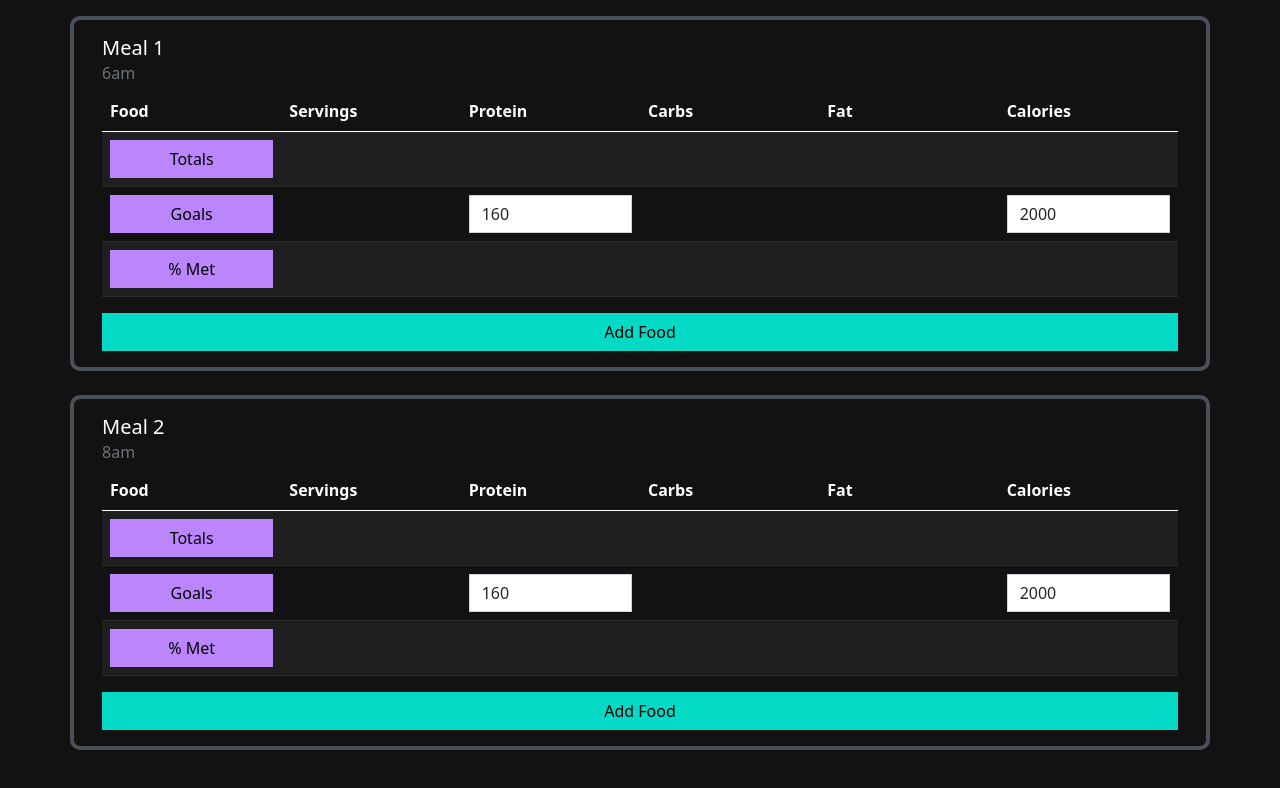
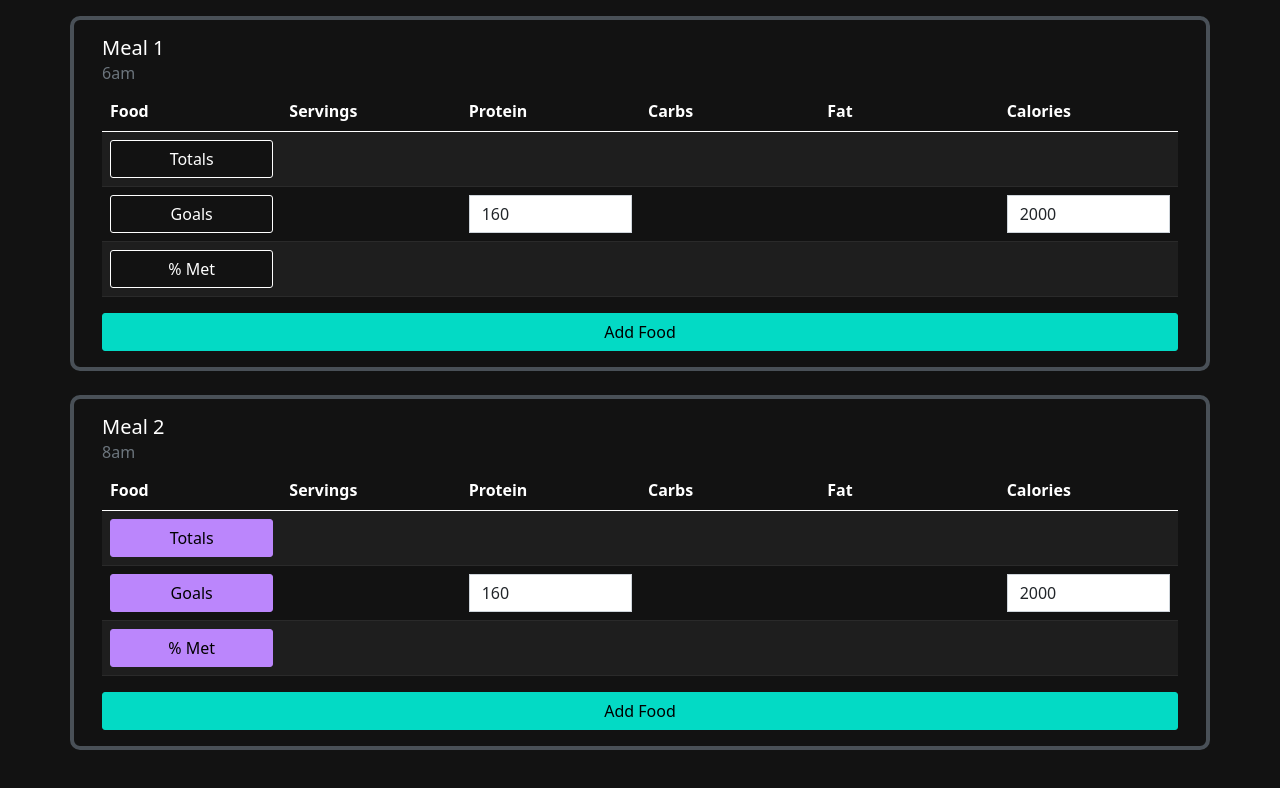
Before and after one commit to JoshuaHolloway/nutrition-app-v2, a website: page index.html in a window 1280 px wide. Drawn offline with nearby package versions, Linux system fonts and the light colour scheme.

Commit message:
styling on buttons (in meal-1 table) for totals, goals, and %-met

```diff
--- a/index.html
+++ b/index.html
@@ -31,7 +31,7 @@
 
                 <tr id="totals-row">
                   <th scope="row">
-                    <button type="button" class="btn btn-primary" data-bs-toggle="modal" data-bs-target="#modal-day0-goals">
+                    <button type="button" class="btn  button-dark" data-bs-toggle="modal" data-bs-target="#modal-day0-totals">
                       Totals
                     </button>
                   </th>
@@ -44,7 +44,7 @@
 
                 <tr id="goals-row">
                   <th scope="row">
-                    <button type="button" class="btn btn-primary" data-bs-toggle="modal" data-bs-target="#modal-day0-goals">
+                    <button type="button" class="btn  button-dark" data-bs-toggle="modal" data-bs-target="#modal-day0-goals">
                       Goals
                     </button>
                   </th>
@@ -61,7 +61,7 @@
 
                 <tr id="goals-row">
                   <th scope="row">
-                    <button type="button" class="btn btn-primary" data-bs-toggle="modal" data-bs-target="#modal-day0-goals">
+                    <button type="button" class="btn  button-dark" data-bs-toggle="modal" data-bs-target="#modal-day0-percent-met">
                       % Met
                     </button>
                   </th>
@@ -76,7 +76,7 @@
             </table>
 
             <!-- Add Food Button -->
-            <button id="add-food-button" type="button" class="btn btn-secondary">
+            <button id="add-food-button-table-0" type="button" class="btn btn-secondary">
               Add Food
             </button>
 
--- a/js/grid-grow.js
+++ b/js/grid-grow.js
@@ -5,12 +5,12 @@ let num_rows = 0;
 // const grid = document.querySelector('.grid-container');
 const table0_node = document.querySelector('#table-0');
 const table0_body_node = table0_node.querySelector('tbody');
-const add_food_button = document.querySelector('#add-food-button');
+const add_food_button_table_0 = document.querySelector('#add-food-button-table-0');
 
 // ==============================================
 
 // Listener for 'Add Food' button to add new row to table
-add_food_button.addEventListener('click', () => {
+add_food_button_table_0.addEventListener('click', () => {
 
   num_rows++;
   const row_num = num_rows - 1; // 0-based indexing
--- a/scss/main.scss
+++ b/scss/main.scss
@@ -41,3 +41,14 @@ $utilities: map-merge(
   border: solid $gray-700 4px;
   border-radius: 10px;
 }
+
+// buttons for totals, goals, and %-met rows:
+.button-dark {
+  background: $dark;
+  border: white solid 1px;
+  color: white;
+}
+
+.btn {
+  border-radius: 3px;
+}
```
Also changed, not shown: css/main.css.
